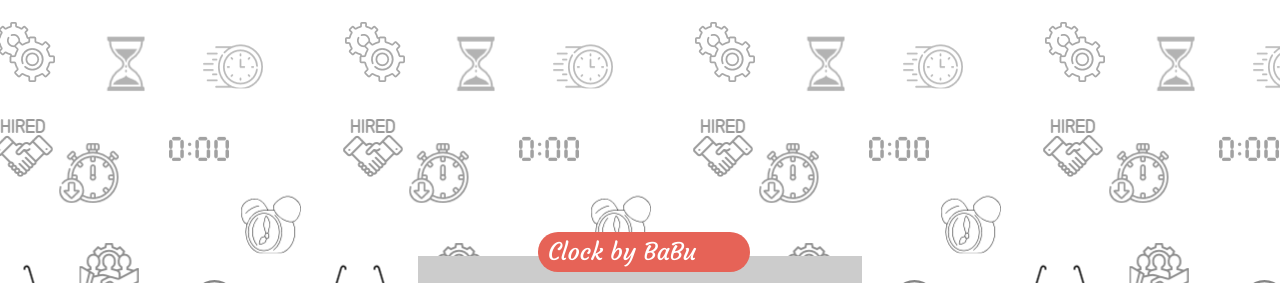
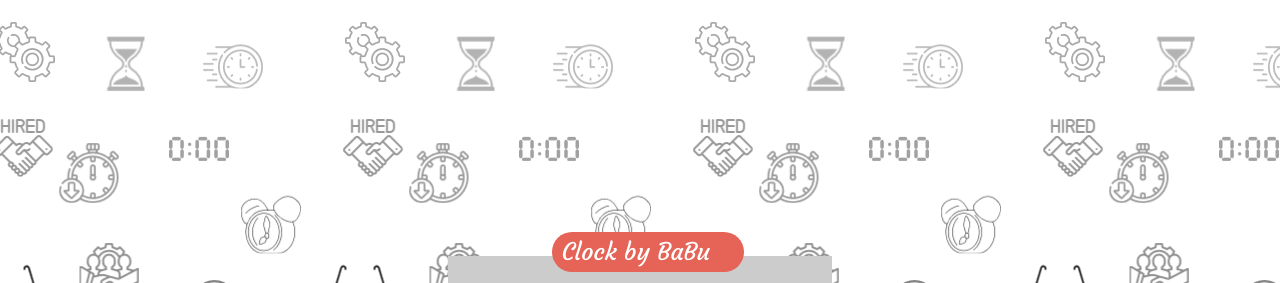
Before and after one commit to RostoRM/Digital-Clock, a plain HTML site: page index.html in a window 1280 px wide. Shown: the top 283 px of the page. Drawn offline with Linux system fonts and the light colour scheme.

Commit message:
Defaults

```diff
--- a/style.css
+++ b/style.css
@@ -4,7 +4,7 @@
 *,
 *::before,
 *::after {
-  box-sizing: none;
+  box-sizing: border-box;
 }
 
 body {
```
